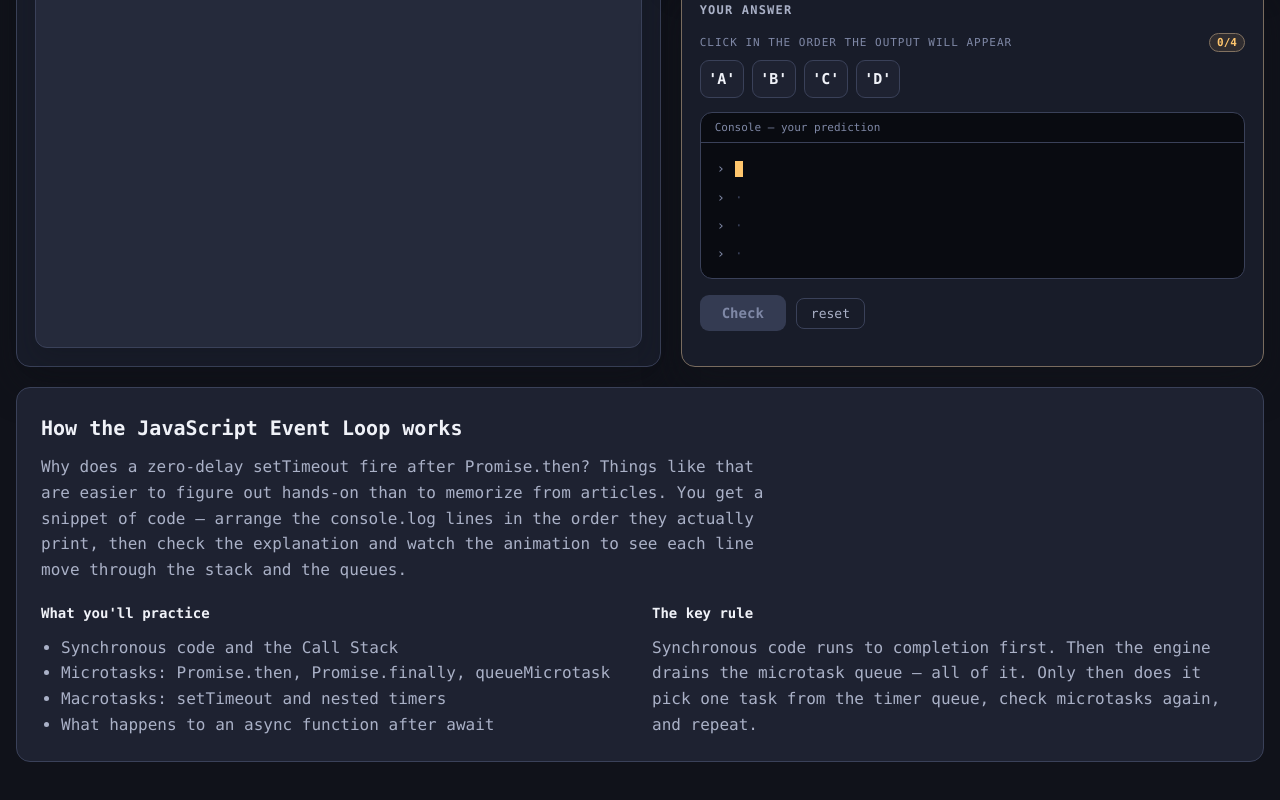
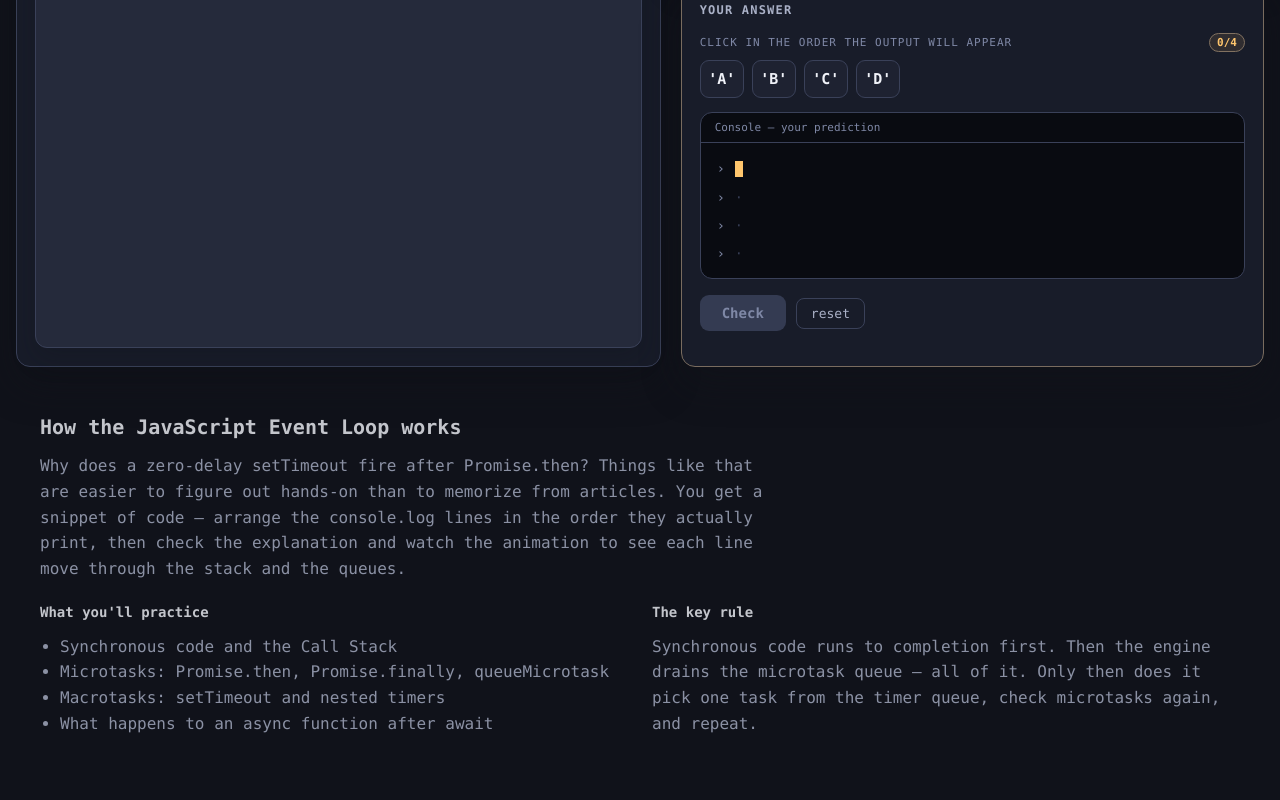
Before and after one commit to nprvsh/EventLoopTrainer, a React (Vite) app: page / in a window 1280 px wide. Shown: the part 581-1381 px from the top of the page. Built offline with nearby package versions, Linux system fonts and the light colour scheme.

Commit message:
footer opacity

```diff
--- a/src/components/EventLoopGuide/EventLoopGuide.module.css
+++ b/src/components/EventLoopGuide/EventLoopGuide.module.css
@@ -1,11 +1,9 @@
 .section {
   margin-top: 20px;
   padding: 24px;
-  border: 1px solid var(--panel-edge);
-  border-radius: 14px;
-  background: var(--panel);
   color: var(--dim);
   line-height: 1.6;
+  opacity: 0.8;
 }
 
 .section h2,
```
